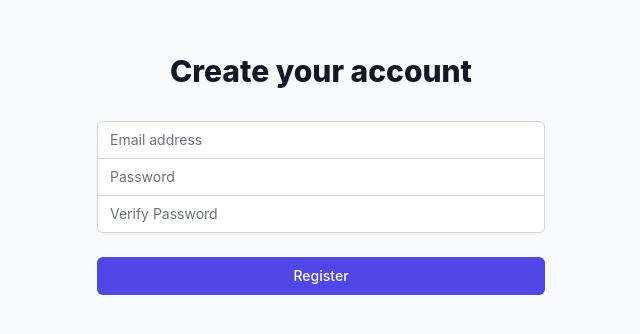
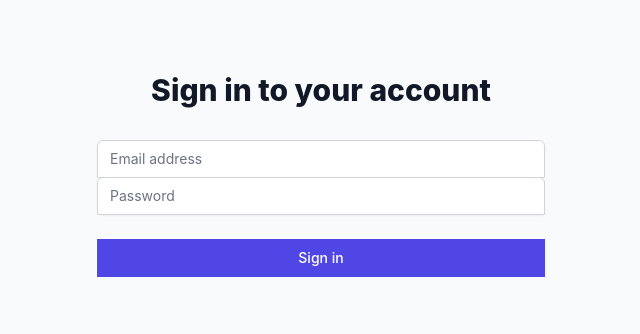
Before and after one commit to Gabrielparizet/book_my_gigs_front, a React (Create React App) app: page /signin in a window 1280 px wide. Shown: the part 238-572 px from the top of the page, without its empty margins (319-959 px from the left). Built offline with nearby package versions, Linux system fonts and the light colour scheme.

Commit message:
feat(signin): Built sign in page and form

```diff
--- a/package.json
+++ b/package.json
@@ -9,6 +9,7 @@
     "axios": "^1.7.2",
     "react": "^18.3.1",
     "react-dom": "^18.3.1",
+    "react-router-dom": "^6.24.1",
     "react-scripts": "5.0.1",
     "web-vitals": "^2.1.4"
   },
--- a/src/App.js
+++ b/src/App.js
@@ -1,11 +1,18 @@
 import React from 'react';
+import { BrowserRouter as Router, Route, Routes } from 'react-router-dom';
 import Register from './Pages/Register'
+import SignIn from './Pages/SignIn';
 
 function App() {
   return (
-    <div className="App">
-      <Register />
-    </div>
+    <Router>
+      <div className="App">
+        <Routes>
+          <Route path="/register" element={<Register />} />
+          <Route path="/signin" element={<SignIn />} />
+        </Routes>
+      </div>
+    </Router>
   );
 }
 
--- a/src/Pages/Register.js
+++ b/src/Pages/Register.js
@@ -1,5 +1,6 @@
 import React, { useState } from 'react';
 import axios from 'axios';
+import { useNavigate } from 'react-router-dom'
 
 function Register() {
     const [email, setEmail] = useState('');
@@ -7,7 +8,9 @@ function Register() {
     const [verifyPassword, setVerifyPassword] = useState('');
     const [error, setError] = useState('');
 
-    const handleSubmit = async(e) => {
+    const navigate = useNavigate();
+
+    const handleSubmit = async (e) => {
         e.preventDefault();
         setError('');
 
@@ -29,7 +32,9 @@ function Register() {
             });
             console.log(response.data)
 
-        } catch(err) {
+            navigate('/signin')
+
+        } catch (err) {
             setError(err.response?.data?.message || 'An error occured');
         }
     };
--- /dev/null
+++ b/src/Pages/SignIn.js
@@ -0,0 +1,93 @@
+import React, { useState } from 'react';
+import axios from 'axios';
+import { useNavigate } from 'react-router-dom';
+
+function SignIn() {
+    const [email, setEmail] = useState('');
+    const [password, setPassword] = useState('');
+    const [error, setError] = useState('');
+    const navigate = useNavigate();
+
+    const handleSubmit = async (e) => {
+        e.preventDefault();
+        setError('');
+
+        try {
+          const response = await axios.post('http://localhost:4000/accounts/sign_in', {
+            account: {
+              email,
+              password
+            }
+          }, {
+            headers: {
+              'Content-Type': 'application/json'
+            }
+          });
+          console.log(response.data);
+
+        } catch (err) {
+          setError(err.response?.data?.message || 'An error occurred');
+        }
+    };
+
+    return (
+        <div className="min-h-screen flex items-center justify-center bg-gray-50 py-12 px-4 sm:px-6 lg:px-8">
+            <div className="max-w-md w-full space-y-8">
+                <div>
+                    <h2 className="mt-6 text-center text-3xl font-extrabold text-gray-900">
+                        Sign in to your account
+                    </h2>
+                </div>
+                <form className="mt-8 space-y-6" onSubmit={handleSubmit}>
+                    <div className="rounded-md shadow-sm -space-y-px">
+                        <div>
+                            <label htmlFor="email-address" className="sr-only">
+                                Email address
+                            </label>
+                            <input
+                                id="email-address"
+                                name="email"
+                                type="email"
+                                autoComplete="email"
+                                required
+                                className="appearance-none rounded-none relative block w-full px-3 py-2 border border-gray-300 placeholder-gray-500 text-gray-900 rounded-t-md focus:outline-none focus:ring-indigo-500 focus:border-indigo-500 focus:é-10 sm:text-sm"
+                                placeholder="Email address"
+                                value={email}
+                                onChange={(e) => setEmail(e.target.value)}
+                            />
+                        </div>
+                        <div>
+                            <label htmlFor="password" className="sr-only">
+                                Password
+                            </label>
+                            <input
+                                id="password"
+                                name="password"
+                                type="password"
+                                autoComplete="password"
+                                required
+                                className="appearance-none rounded-none relative block w-full px-3 py-2 border border-gray-300 placeholder-gray-500 text-gray-900 rounded-t-md focus:outline-none focus:ring-indigo-500 focus:border-indigo-500 focus:é-10 sm:text-sm"
+                                placeholder="Password"
+                                value={password}
+                                onChange={(e) => setPassword(e.target.value)}
+                            />
+                        </div>
+                    </div>
+
+                    {error && <div className="text-red-500 text-sm">{error}</div>}
+
+                    <div>
+                        <button
+                            type="submit"
+                            className="group relative w-full flex justify-center py-2 px-4 border border-transparent text-sm font-medium rouned-md text-white bg-indigo-600 hover:bg-indigo-700 focus:outline-none focus:ring-2 focus:ring-offset-2 focus:ring-indigo-500"
+                        >
+                            Sign in
+                        </button>
+                    </div>
+                </form>
+            </div>
+        </div>
+    );
+}
+
+export default SignIn;
```
Also changed, not shown: 1 other file (tests, documents, lock files or other folders).
